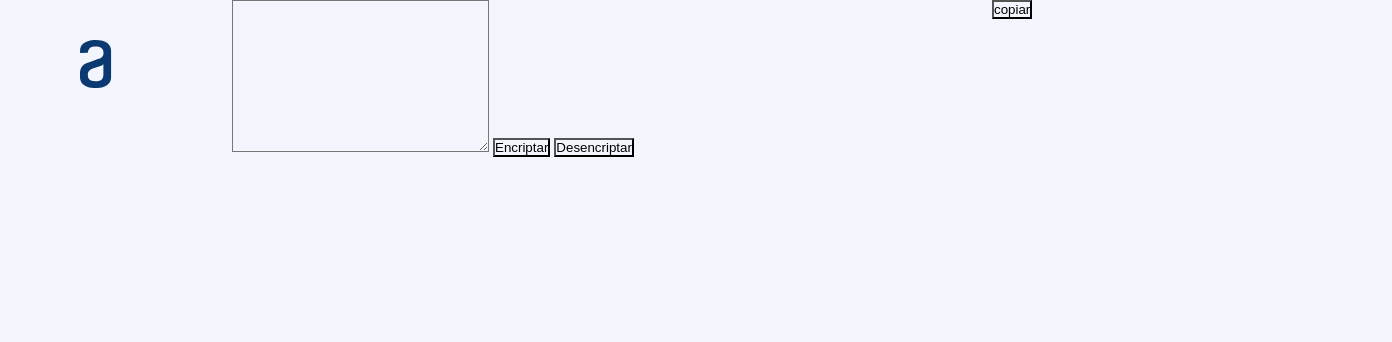
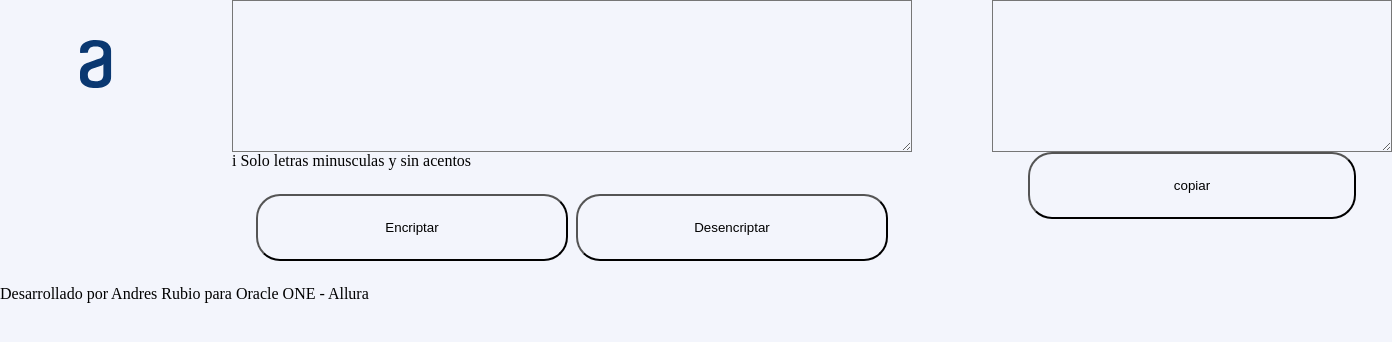
Before and after one commit to andresnrubio/Alura-Challenge---Oracle-ONE-Encriptador-de-Texto, a plain HTML site: page index.html in a window 1280 px wide. Both pictures are taken after a click on the button "Encriptar". Shown: the whole page, 1392 px wide, since content can reach past the window. Drawn offline with Linux system fonts and the light colour scheme.

Commit message:
Update del encriptador

```diff
--- /dev/null
+++ b/encriptador.js
@@ -0,0 +1,46 @@
+const verTexto = () => {
+  (document.getElementById("mensajeEncriptado").style.display = "flex"),
+    (document.getElementById("noMensaje").style.display = "none");
+};
+
+const leerTexto = () => {
+  let rawText = document.getElementById("textToRead").value;
+  verTexto();
+  document.getElementById("textResult").innerHTML = encripter(rawText);
+};
+
+const encripter = (text) => {
+  let fullText = text.split("");
+  for (let i = 0; i < fullText.length; i++) {
+    let char = fullText[i];
+
+    switch (char) {
+      case "a":
+        fullText[i] = "ai";
+        break;
+      case "e":
+        fullText[i] = "enter";
+        break;
+      case "i":
+        fullText[i] = "imes";
+        break;
+      case "o":
+        fullText[i] = "ober";
+        break;
+      case "u":
+        fullText[i] = "ufat";
+        break;
+
+      default:
+        break;
+    }
+  }
+  return fullText.join("");
+};
+
+//Acciones
+
+document.getElementById("botonEncriptar").addEventListener("click", leerTexto);
+
+//Para seleccionar el texto interno del text area
+//document.getElementById("textToRead").select();
--- a/index.html
+++ b/index.html
@@ -1,29 +1,47 @@
 <!DOCTYPE html>
 <html lang="en">
   <head>
-    <meta charset="UTF-8">
-    <meta http-equiv="X-UA-Compatible" content="IE=edge">
-    <meta name="viewport" content="width=device-width, initial-scale=1.0">
-    <link rel="stylesheet" href="styles.css">
+    <meta charset="UTF-8" />
+    <meta http-equiv="X-UA-Compatible" content="IE=edge" />
+    <meta name="viewport" content="width=device-width, initial-scale=1.0" />
+    <link rel="stylesheet" href="styles.css" />
     <title>Challenge Oracle ONE Encriptador de Texto</title>
   </head>
   <body>
     <section class="appPage">
       <div class="logo">
-            <img src="./src/img/Vector.svg" alt="logo">
+        <img src="./src/img/Vector.svg" alt="logo" />
       </div>
       <div class="inputMensaje">
-            <textarea name="" id="" cols="30" rows="10"></textarea>
-
-            <button>Encriptar</button>
+        <textarea name="" id="textToRead" cols="1" rows="10"></textarea>
+        <p><span>i</span> Solo letras minusculas y sin acentos</p>
+        <div class="botones">
+          <button id="botonEncriptar">Encriptar</button>
           <button>Desencriptar</button>
         </div>
-        <div class="mensajeEncriptado">
-
+      </div>
+      <div class="mensajeEncriptadoBox">
+        <div id="mensajeEncriptado">
+          <textarea
+            name="encriptado"
+            id="textResult"
+            cols="1"
+            rows="10"
+            class="textoEncriptado"
+          ></textarea>
           <button class="copiar">copiar</button>
         </div>
+        <div id="noMensaje">
+          <img src="./src/img/Muñeco.svg" alt="muñeco" />
+          <h3>Ningun mensaje fue encontrado</h3>
+          <p>Ingresa el texto que desees encriptar o desencriptar</p>
+        </div>
+      </div>
+    </section>
+    <footer>
+      <p>Desarrollado por Andres Rubio para Oracle ONE - Allura</p>
+    </footer>
+  </body>
 
-
-    </section>
-</body>
+  <script src="./encriptador.js"></script>
 </html>
--- a/styles.css
+++ b/styles.css
@@ -1,35 +1,86 @@
-*{
+* {
     margin: 0;
     padding: 0;
     box-sizing: border-box;
     background-color: #F3F5FC;
 }
 
-.appPage{
+body {
+    height: 100vh;
     width: 100vw;
-    height: 100vh;
+}
+
+.appPage {
+    width: 100vw;
     display: flex;
 
 }
 
-.logo{
-    margin:  0 40px;
+.logo {
+    margin: 0 40px;
     height: 100%;
 }
 
-.logo img{
+.logo img {
     margin: 40px
 }
 
-.inputMensaje{
-    margin:  0 40px;
+.inputMensaje {
+    display: flex;
+    flex-direction: column;
+    justify-content: space-around;
+
+    margin: 0 40px;
     width: 680px;
     height: 100%;
 
 }
 
-.mensajeEncriptado{
-    margin:  0 40px;
-    height: 100%;
+.botones {
+    display: flex;
+    flex-direction: row;
+    align-items: flex-start;
+    padding: 24px;
+    gap: 8px;
 
 }
+
+button {
+    width: 328px;
+    height: 67px;
+    border-radius: 24px;
+}
+
+.botonEncriptar {
+    color: white;
+    background: #0A3871;
+
+}
+
+.mensajeEncriptadoBox {
+    display: flex;
+    flex-direction: column;
+    margin: 0 40px;
+    height: 100%;
+    align-items: center;
+    justify-content: space-around;
+}
+
+.textoEncriptado {
+    width: 400px;
+/* height: 944px; */
+    left: 1000px;
+    top: 40px;
+}
+
+.noMensaje {
+    display: flex;
+    flex-direction: column;
+    align-items: center;
+}
+
+#mensajeEncriptado {
+    display: none;
+    flex-direction: column;
+    align-items: center;
+}
```
Also changed, not shown: src/img/Muñeco.svg (added). Lines whose indentation alone changed are shown as unchanged.
